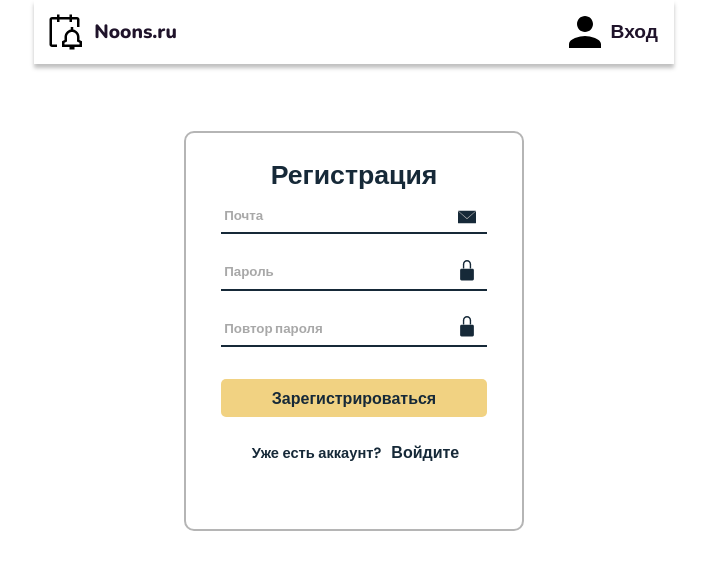
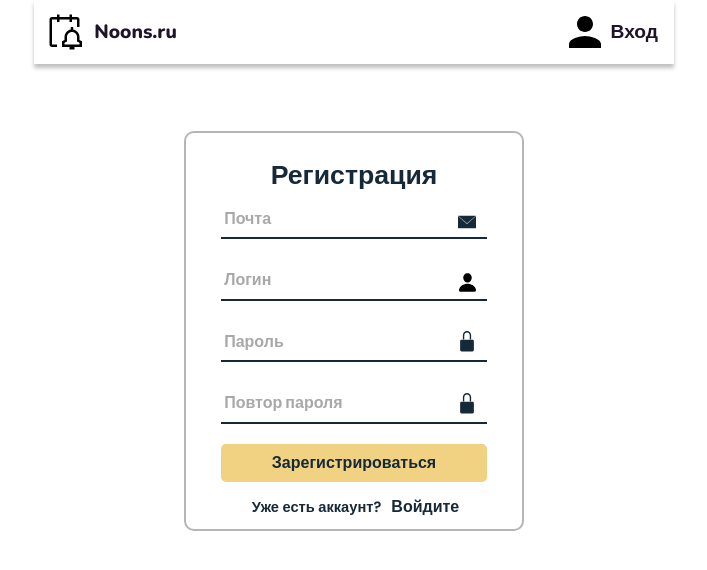
Before and after one commit to SiegfriedSchmidt/ReminderSite, a React (Vite) app in the folder frontend/: page /register in a window 1280 px wide. Shown: the top 570 px of the page, without its empty margins (286-993 px from the left). Built offline with nearby package versions, Linux system fonts and the light colour scheme.

Commit message:
Some minor frontend changes

```diff
--- a/frontend/src/components/FormField/StyledFormField.tsx
+++ b/frontend/src/components/FormField/StyledFormField.tsx
@@ -12,7 +12,10 @@ export const StyledFormField = styled.div`
         padding: 0.5rem 0 0.4rem 0.2rem;
         width: 266px;
         ${textFormStyle};
+        font-size: 12pt;
+        font-weight: 600;
         border: none;
+        border-radius: 0;
         border-bottom: 2px solid ${textFormColor};
     }
 
--- a/frontend/src/components/LoginForm/LoginForm.tsx
+++ b/frontend/src/components/LoginForm/LoginForm.tsx
@@ -19,7 +19,6 @@ const LoginForm = () => {
       </h1>
       <StyledFieldsWrapper>
         <FormField icon={loginIcon} id='username' type='text' placeholder="Логин"/>
-        <FormField icon={emailIcon} id='email' type='email' placeholder="Почта"/>
         <FormField icon={lockIcon} id='password' type='password' placeholder="Пароль"/>
       </StyledFieldsWrapper>
       <StyledRememberPasswordBlock>
--- a/frontend/src/components/LoginForm/StyledLoginform.tsx
+++ b/frontend/src/components/LoginForm/StyledLoginform.tsx
@@ -33,12 +33,6 @@ export const StyledFieldsWrapper = styled.div`
 
     ${StyledFormField}:first-child {
         margin-top: 3px;
-    }
-
-    ${StyledFormField}:nth-child(2) img {
-        width: 18px;
-        height: 18px;
-        right: 11px
     }
 
     ${StyledFormField}:last-child img {
@@ -96,7 +90,7 @@ export const StyledFormButton = styled.button`
 export const StyledRegisterBlock = styled(StyledRememberPasswordBlock)`
     display: block;
     text-align: center;
-    margin-top: 23px;
+    margin-top: 12px;
 
     p {
         margin-right: 10px;
--- a/frontend/src/components/RegisterForm/RegisterForm.tsx
+++ b/frontend/src/components/RegisterForm/RegisterForm.tsx
@@ -19,6 +19,7 @@ const RegisterForm = () => {
       </h1>
       <StyledRegisterFieldsWrapper>
         <FormField icon={emailIcon} id='email' type='email' placeholder="Почта"/>
+        <FormField icon={loginIcon} id='username' type='text' placeholder="Логин"/>
         <FormField icon={lockIcon} id='password' type='password' placeholder="Пароль"/>
         <FormField icon={lockIcon} id='repeat-password' type='password' placeholder="Повтор пароля"/>
       </StyledRegisterFieldsWrapper>
--- a/frontend/src/components/RegisterForm/StyledRegisterForm.tsx
+++ b/frontend/src/components/RegisterForm/StyledRegisterForm.tsx
@@ -9,7 +9,7 @@ export const StyledRegisterFieldsWrapper = styled(StyledFieldsWrapper)`
         right: 11px
     }
 
-    ${StyledFormField}:nth-child(2) img {
+    ${StyledFormField}:nth-child(3) img {
         width: 26px;
         height: 26px;
         right: 7px
@@ -17,5 +17,5 @@ export const StyledRegisterFieldsWrapper = styled(StyledFieldsWrapper)`
 `
 
 export const StyledRegisterFormButton = styled(StyledFormButton)`
-    margin-top: 32px;
+    margin-top: 20px;
 `
--- a/frontend/src/pages/EventPage/StyledEventPage.tsx
+++ b/frontend/src/pages/EventPage/StyledEventPage.tsx
@@ -23,6 +23,7 @@ export const StyledEventEditBlock = styled.div`
 
 export const StyledButtonEditBlock = styled.div`
     margin-top: 0.6rem;
+    margin-bottom: 0.6rem;
     width: 100%;
     display: flex;
     flex-direction: row;
```
